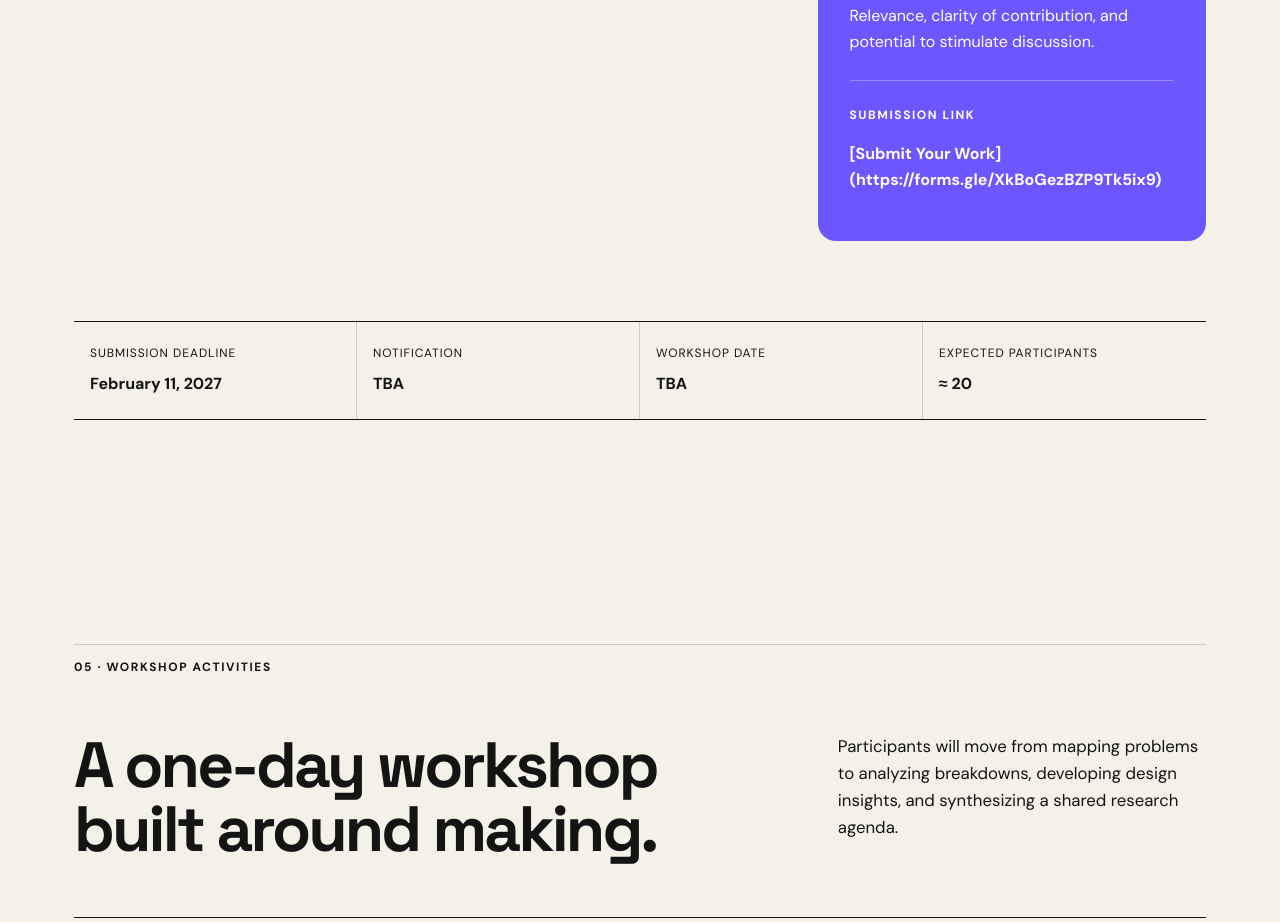
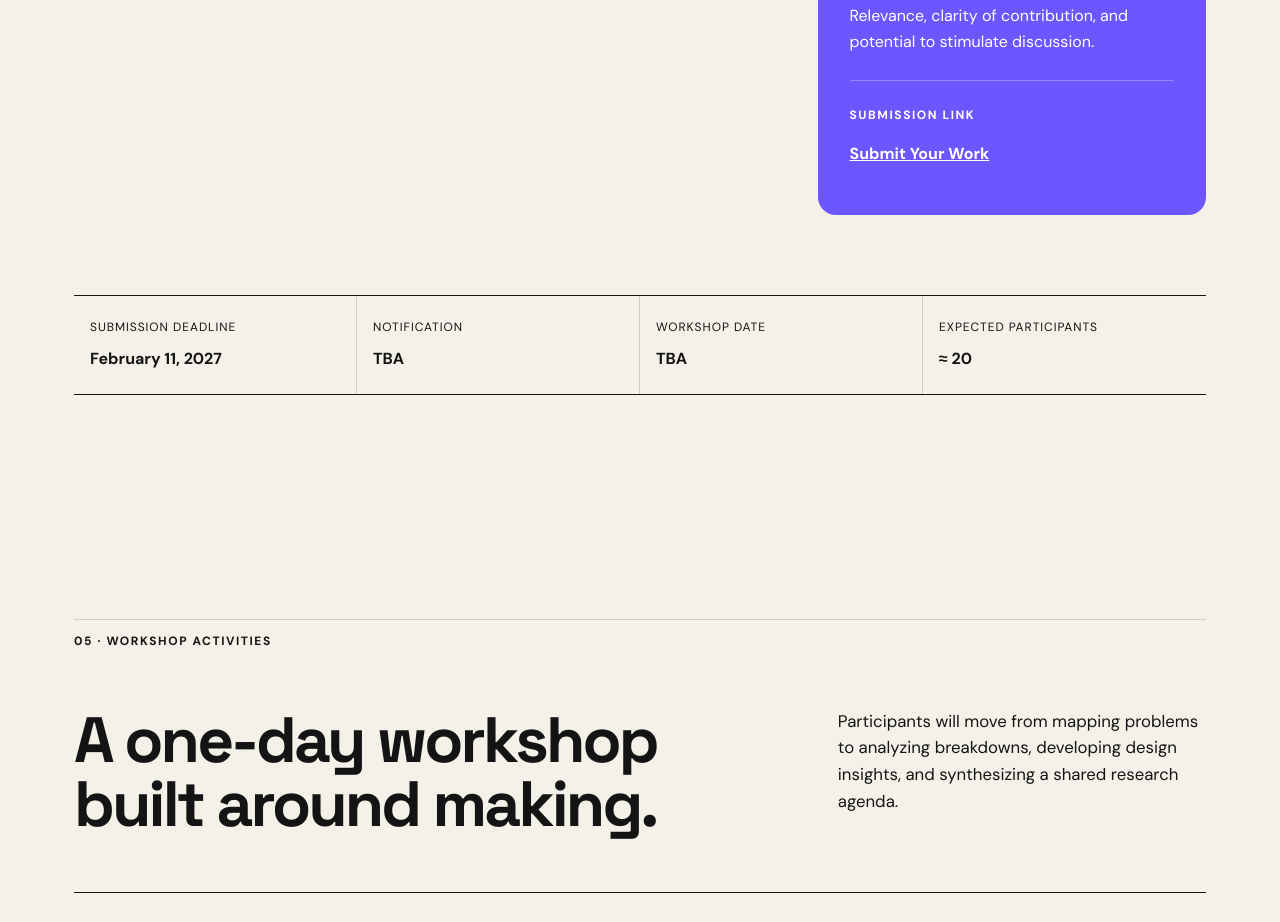
Before and after one commit to Jasmeet23/consentful-ai, a plain HTML site: page index.html in a window 1280 px wide. Shown: the part 4826-5748 px from the top of the page. Drawn offline with Linux system fonts and the light colour scheme.

Commit message:
Update index.html

```diff
--- a/index.html
+++ b/index.html
@@ -154,7 +154,11 @@
           <p>Relevance, clarity of contribution, and potential to stimulate discussion.</p>
           <hr>
           <p class="box-label">Submission link</p>
-          <p><strong>[Submit Your Work](https://forms.gle/XkBoGezBZP9Tk5ix9)</strong></p>
+          <p><strong><a href="https://forms.gle/Vw9TKFRphPfKc1yF6"
+       target="_blank"
+       rel="noopener noreferrer">
+      Submit Your Work
+    </a></strong></p>
         </aside>
       </div>
 
```
